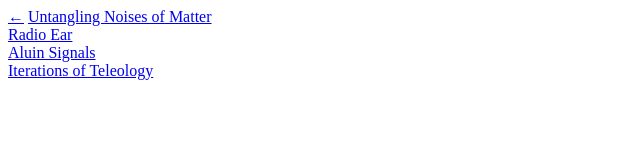
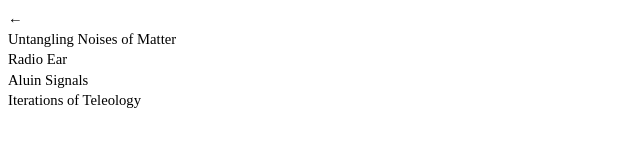
Before and after one commit to samuelrynearson/clarke, a plain HTML site: page projects.html in a window 1280 px wide. Shown: the whole page, without its empty margins (0-640 px from the left). Drawn offline with Linux system fonts and the light colour scheme; the site is published under a folder, as on GitHub Pages, so addresses that start at the root find nothing.

Commit message:
Update projects.html

```diff
--- a/projects.html
+++ b/projects.html
@@ -3,8 +3,8 @@
   <head>
     <meta charset="utf-8">
     <title>projects</title>
-    <link rel="stylesheet" href="/css/master.css">
-    <link rel="stylesheet" href="/css/projects.css">
+    <link rel="stylesheet" href="css/master.css">
+    <link rel="stylesheet" href="css/projects.css">
   </head>
   <body>
     <a class="back-button" href="index.html">&#8592;</a>
```
